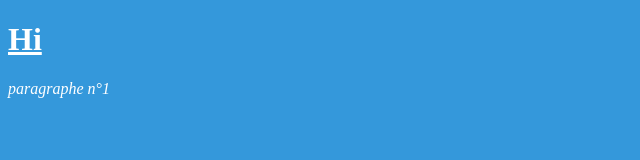
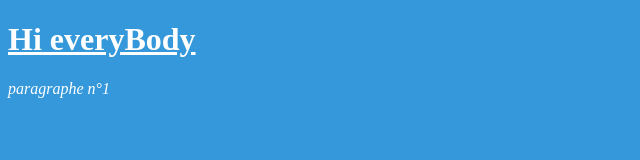
Before and after one commit to chaa59/notreProjetCD, a plain HTML site: page index.html in a window 1280 px wide. Shown: the whole page, without its empty margins (0-640 px from the left). Drawn offline with Linux system fonts and the light colour scheme.

Commit message:
modification des en-têtes 1

```diff
--- a/index.html
+++ b/index.html
@@ -13,7 +13,7 @@ body{
 
 </style>
 <body>
-<h1><u>Hi</u></h1>
+<h1><u>Hi everyBody</u></h1>
 <p><i>paragraphe n°1</i></p>
 </body>
 </html>
```
Also changed, not shown: planning.txt.
